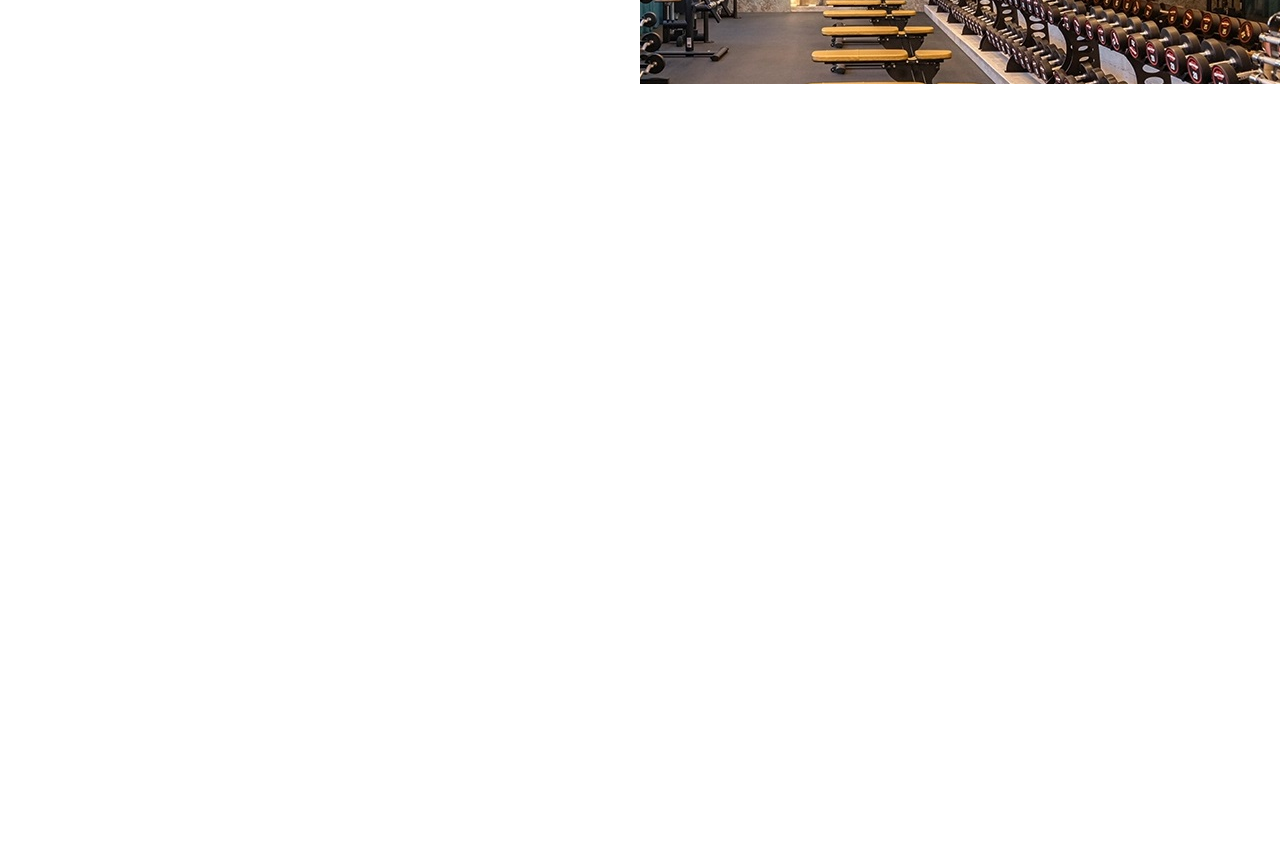
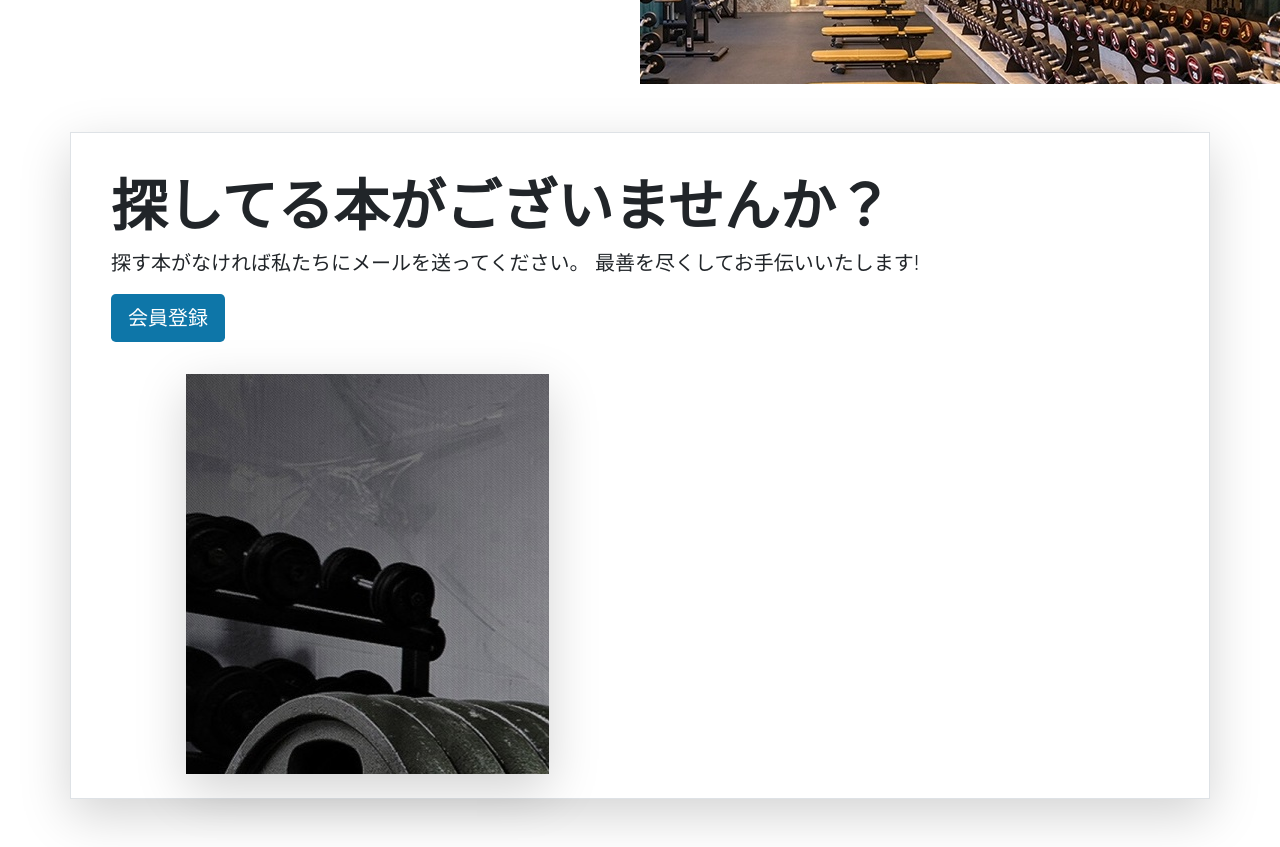
Before and after one commit to yeatz0408/fithon, a React (Create React App) app in the folder front-toshokan/: page / in a window 1280 px wide. Shown: the part 1840-2687 px from the top of the page. Before the commit the page ends 1924 px from the top, so only its background shows below. Built offline with nearby package versions, Linux system fonts and the light colour scheme.

Commit message:
add LibraryServices component

```diff
--- a/front-toshokan/src/App.tsx
+++ b/front-toshokan/src/App.tsx
@@ -4,6 +4,7 @@
 import { ExploreTopBooks } from './layouts/HomePage/ExploreTopBooks';
 import { Carousel } from './layouts/HomePage/Carousel';
 import { Heroes } from './layouts/HomePage/Heroes';
+import { LibraryServices } from './layouts/HomePage/LibraryServices';
 
 function App() {
   return (
@@ -12,6 +13,7 @@
       <ExploreTopBooks />
       <Carousel />
       <Heroes />
+      <LibraryServices/>
     </div>
   );
 }
--- /dev/null
+++ b/front-toshokan/src/layouts/HomePage/LibraryServices.tsx
@@ -0,0 +1,23 @@
+export const LibraryServices = () => {
+    return(
+        <div className='container my-5'>
+            <div className='row p-4 align-items-center border shadow-lg'>
+                <div className='col-log-7 p-3'>
+                    <h1 className='display-4 fw-bold'>
+                        探してる本がございませんか？
+                    </h1>
+                    <p className='lead'>
+                        探す本がなければ私たちにメールを送ってください。
+                        最善を尽くしてお手伝いいたします!
+                    </p>
+                    <div className='d-grid gap-2 justify-content-md-start mb-4 mb-lg-3'>
+                        <a className='btn main-color btn-lg text-white' href='#'>
+                            会員登録
+                        </a>
+                    </div>
+                </div>
+                <div className='col-lg-4 offset-lg-1 shadow-lg lost-image'></div>
+            </div>
+        </div>
+    )
+}
```
